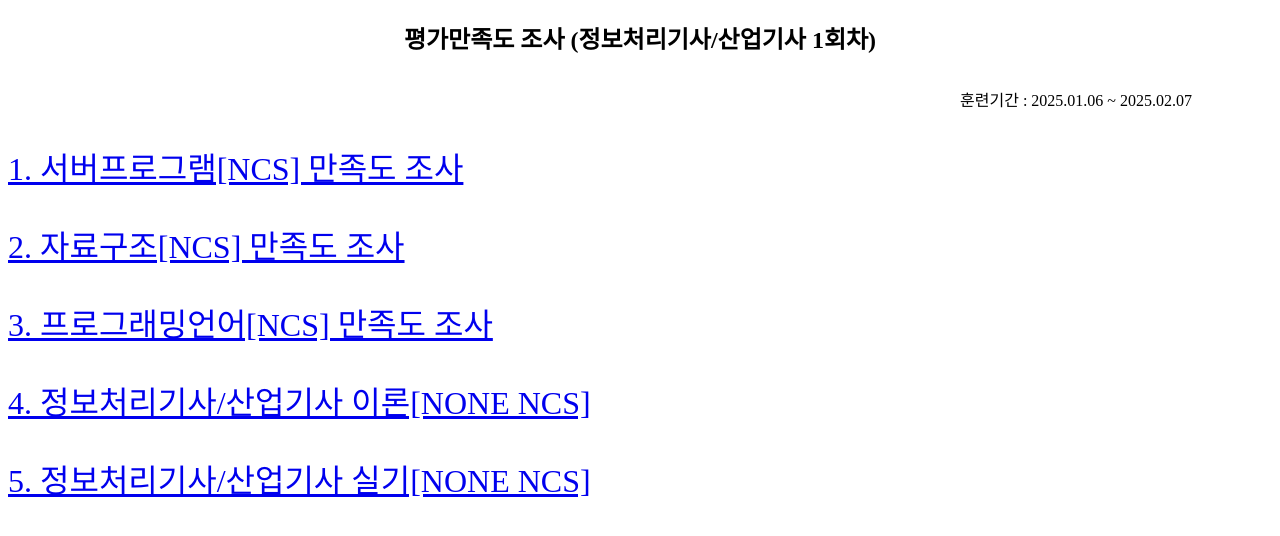
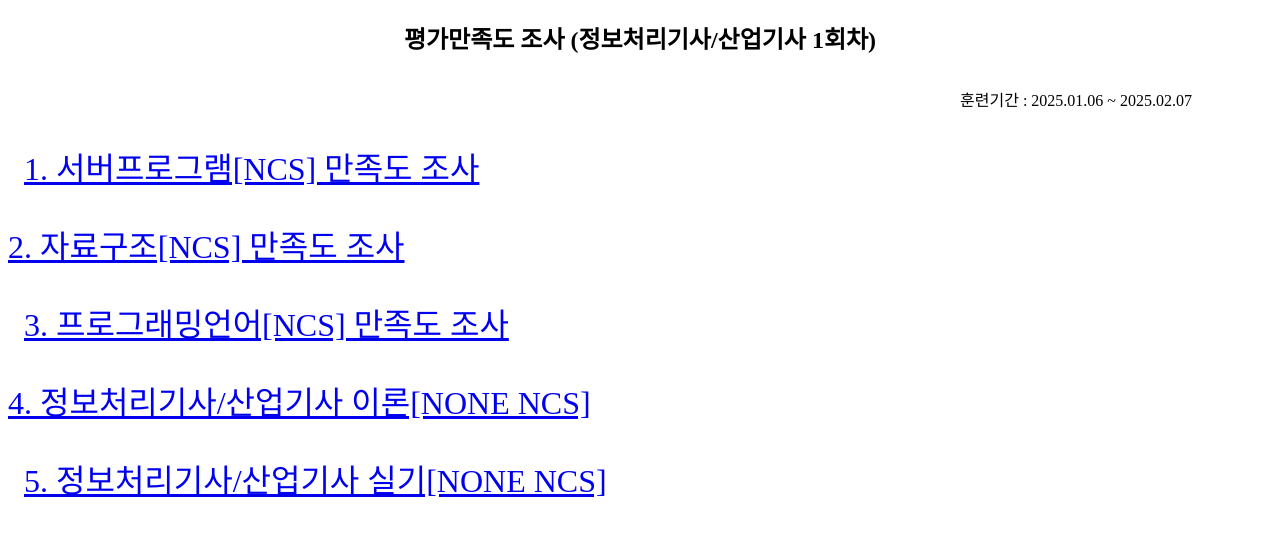
Before and after one commit to dmsgur/subject_anal, a plain HTML site: page index.html in a window 1280 px wide. Drawn offline with Linux system fonts and the light colour scheme.

Commit message:
Update index.html

```diff
--- a/index.html
+++ b/index.html
@@ -6,7 +6,7 @@
     <title>평가만족도조사</title>
     <style>
         a{font-size: 2rem;}
-        p{margin-top:2rem}
+        p{margin-top:2rem;margin-left:1rem}
     </style>
 </head>
 <body>
```
